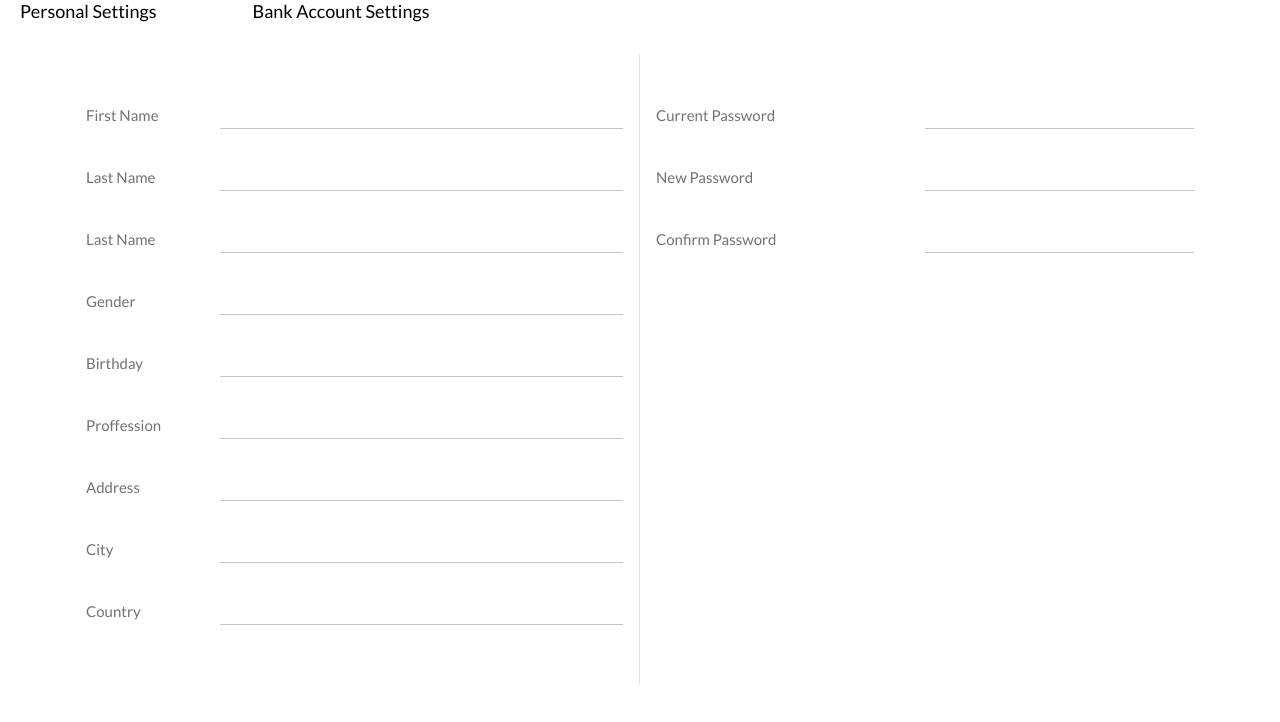
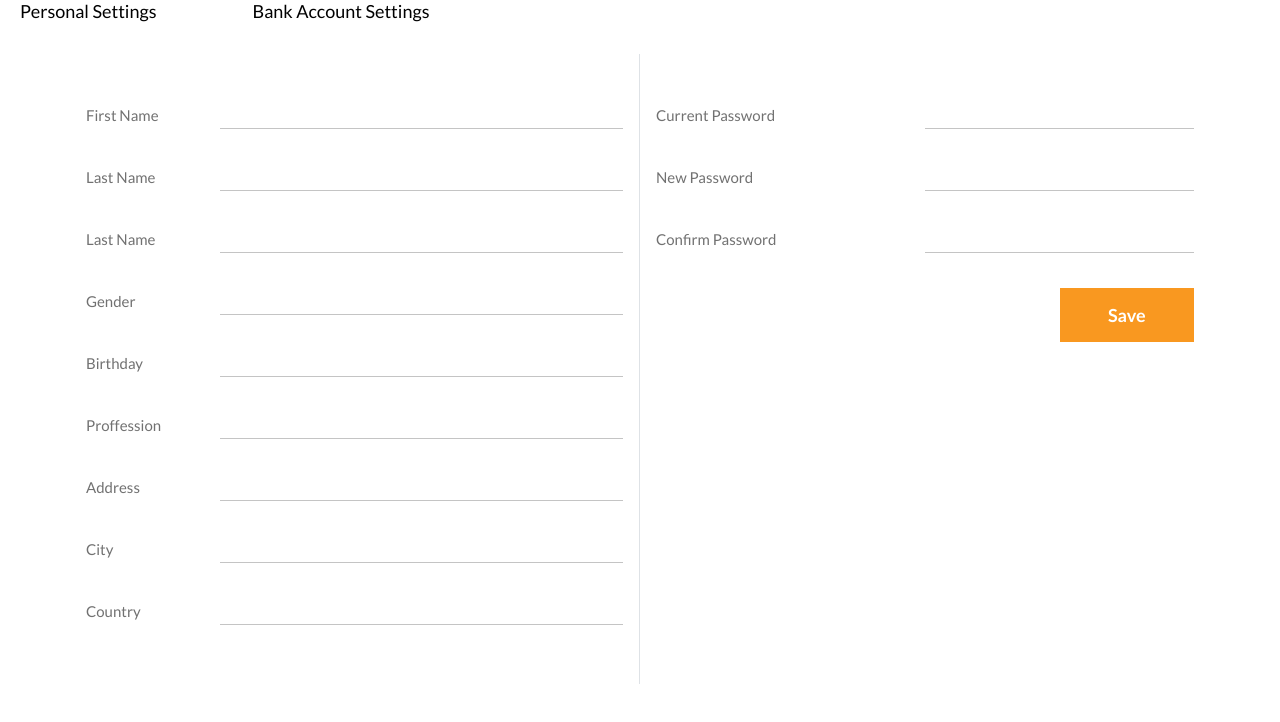
Before and after one commit to Dreezy305/HuntersWall, a Next.js app: page /settings in a window 1280 px wide. Shown: the top 722 px of the page. Built offline with nearby package versions, Linux system fonts and the light colour scheme; no server answers.

Commit message:
settings page, personal settings and bank acc settings

```diff
--- a/components/personalSettings.js
+++ b/components/personalSettings.js
@@ -185,6 +185,11 @@ function PersonalSettings() {
                   required
                 />
               </div>
+
+              {/* APPLY */}
+              <div className="d-flex justify-content-end">
+                <button className="settings_btn px-3 py-3 w-25">Save</button>
+              </div>
             </form>
           </div>
         </div>
--- a/styles/settings.scss
+++ b/styles/settings.scss
@@ -12,6 +12,21 @@
       line-height: 22px;
       color: #000000;
     }
+  }
+
+  &_btn {
+    background: #f99820;
+    font-family: Lato;
+    font-style: normal;
+    font-weight: 600;
+    font-size: 18px;
+    line-height: 22px;
+    color: #ffffff;
+    text-align: center;
+    border: none;
+    box-shadow: none;
+    outline: none;
+    cursor: pointer;
   }
 }
 
```
